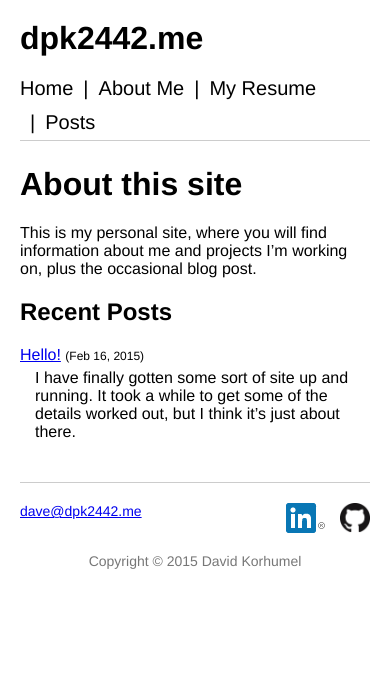
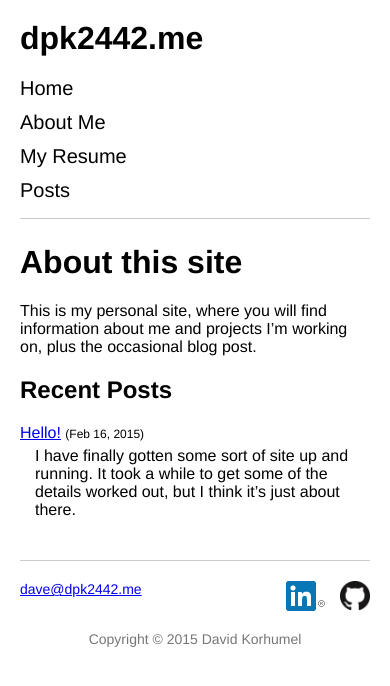
Before and after one commit to dpk2442/dpk2442.me, a Jekyll site: the page built from index.md, in a window 390 px wide. Shown: the top 686 px of the page. Built offline with Jekyll 4.4.1, drawn with Linux system fonts in a browser that asks for light colours.

Commit message:
fix mobile nav

```diff
--- a/_sass/_layout.scss
+++ b/_sass/_layout.scss
@@ -42,10 +42,13 @@ header {
         @media (max-width: $mobileMaxSmall) {
             display: block;
             float: none;
+            height: auto;
+            margin-bottom: 10px;
         }
         li {
             display: inline-block;
             float: left;
+            @media (min-width: $mobileMaxSmall) {
                 &:not(:first-child) {
                     margin-left: 10px;
                     &::before {
@@ -53,6 +56,11 @@ header {
                         content: '|';
                         margin-right: 10px;
                     }
+                }
+            }
+            @media (max-width: $mobileMaxSmall) {
+                display: block;
+                float: none;
             }
             a {
                 display: inline-block;
```
Lines whose indentation alone changed are shown as unchanged.
